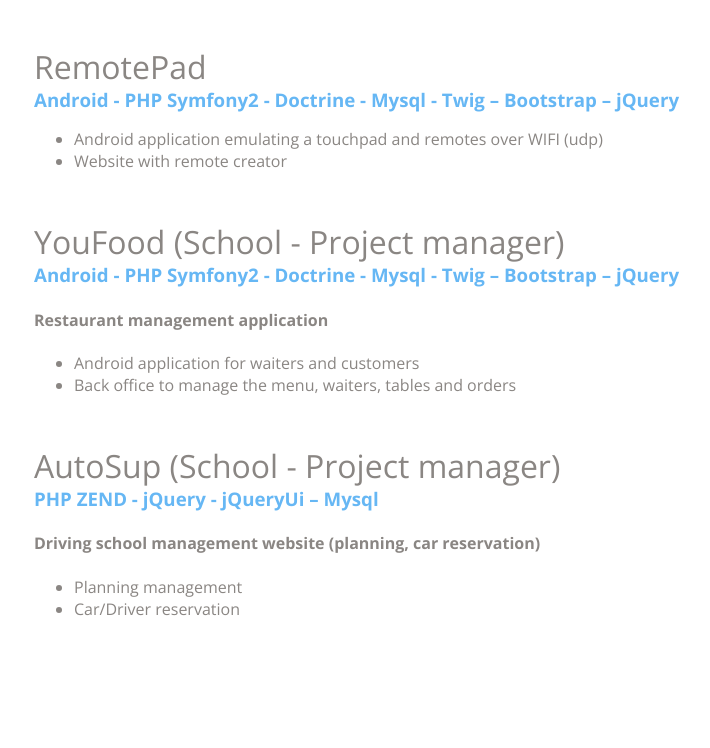
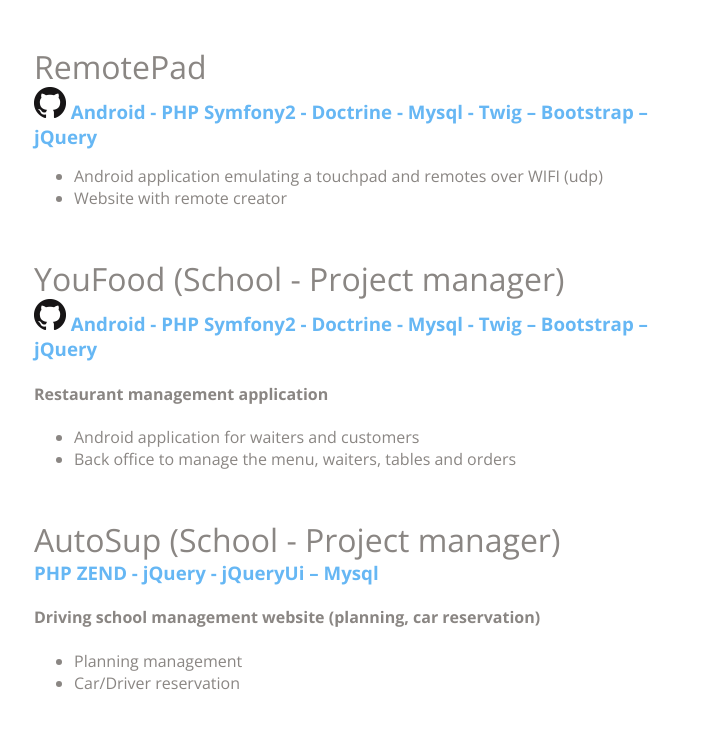
Before and after one commit to maximeCony/resume-node.js-cool-kitten, a website: page views/index.html in a window 1280 px wide. Shown: the part 3592-4340 px from the top of the page, without its empty margins (276-986 px from the left). Drawn offline with nearby package versions, Linux system fonts and the light colour scheme.

Commit message:
add github to php projects

```diff
--- a/views/index.html
+++ b/views/index.html
@@ -280,7 +280,12 @@
 
 				<section class="personalProject">
 					<h2 class="projectTitle">RemotePad</h2>
-					<h3 class="darkerBlue">Android - PHP Symfony2 - Doctrine - Mysql - Twig – Bootstrap – jQuery</h3>
+					<h3 class="darkerBlue">
+						<a title="RemotePad on Github" href="https://github.com/maximeCony/remotePad" target="_blank">
+							<img src="/images/GitHub-Mark-32px.png" alt="Project on Github" />
+						</a>
+						Android - PHP Symfony2 - Doctrine - Mysql - Twig – Bootstrap – jQuery
+					</h3>
 					<ul>
 						<li>Android application emulating a touchpad and remotes over WIFI (udp)</li>
 						<li>Website with remote creator</li>
@@ -289,7 +294,12 @@
 
 				<section class="personalProject">
 					<h2 class="projectTitle">YouFood (School - Project manager)</h2>
-					<h3 class="darkerBlue">Android - PHP Symfony2 - Doctrine - Mysql - Twig – Bootstrap – jQuery</h3>
+					<h3 class="darkerBlue">
+						<a title="YouFood on Github" href="https://github.com/maximeCony/YouFood" target="_blank">
+							<img src="/images/GitHub-Mark-32px.png" alt="Project on Github" />
+						</a>
+						Android - PHP Symfony2 - Doctrine - Mysql - Twig – Bootstrap – jQuery
+					</h3>
 					<h4>Restaurant management application</h4>
 					<ul>
 						<li>Android application for waiters and customers</li>
```
